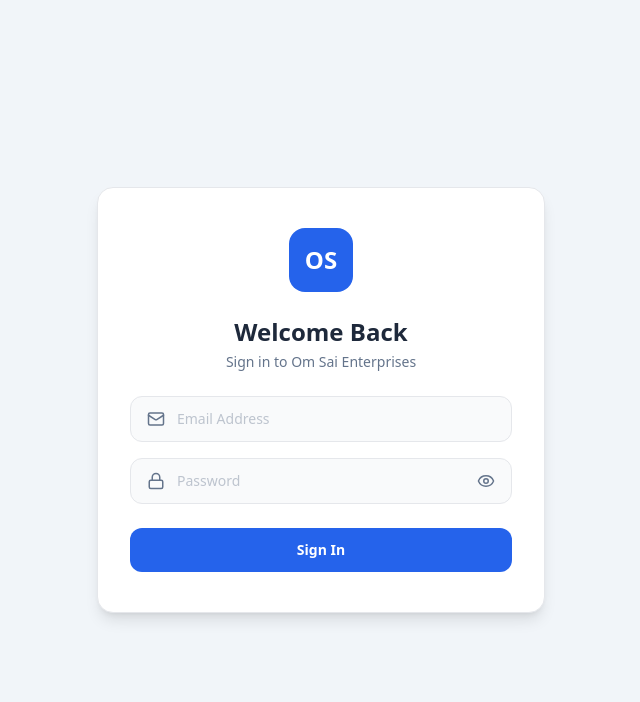
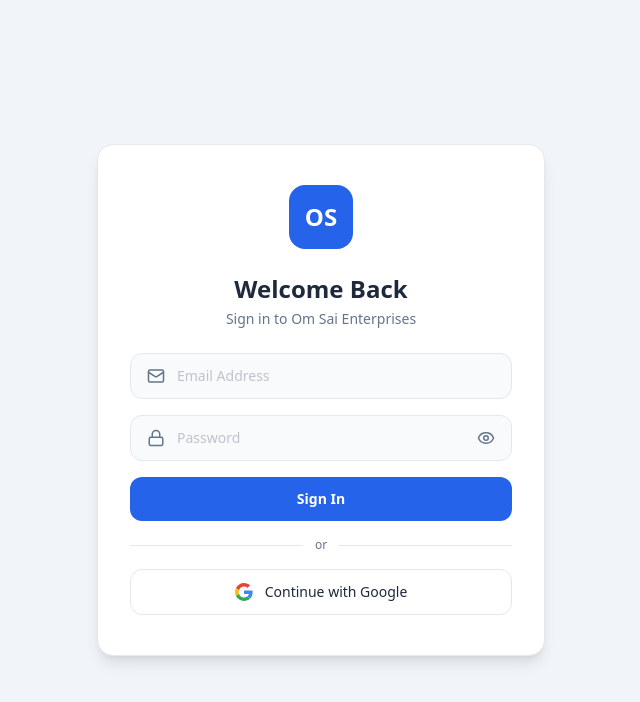
Before and after one commit to aasthak-collab/Stock-Manager-final, a Next.js app in the folder frontend/: page /login in a window 1280 px wide. Shown: the top 702 px of the page, without its empty margins (319-959 px from the left). Built offline with nearby package versions, Linux system fonts and the light colour scheme.

Commit message:
added google authentication

```diff
--- /dev/null
+++ b/frontend/app/api/auth/[...nextauth]/route.ts
@@ -0,0 +1,17 @@
+import NextAuth from "next-auth";
+import GoogleProvider from "next-auth/providers/google";
+
+const handler = NextAuth({
+  providers: [
+    GoogleProvider({
+      clientId: process.env.GOOGLE_CLIENT_ID!,
+      clientSecret: process.env.GOOGLE_CLIENT_SECRET!,
+    }),
+  ],
+  secret: process.env.NEXTAUTH_SECRET,
+  pages: {
+    signIn: "/login",
+  },
+});
+
+export { handler as GET, handler as POST };
--- a/frontend/app/layout.tsx
+++ b/frontend/app/layout.tsx
@@ -6,6 +6,7 @@
 import LanguageProvider from "./components/LanguageProvider";
 import AuthGuard from "./components/AuthGuard";
 import { usePathname } from "next/navigation";
+import { SessionProvider } from "next-auth/react";
 
 export default function RootLayout({
   children,
@@ -18,6 +19,7 @@
   return (
     <html lang="en">
       <body className="flex min-h-screen">
+        <SessionProvider>
           <LanguageProvider>
             <AuthGuard>
               {isLoginPage ? (
@@ -33,6 +35,7 @@
               )}
             </AuthGuard>
           </LanguageProvider>
+        </SessionProvider>
       </body>
     </html>
   );
--- a/frontend/app/login/page.tsx
+++ b/frontend/app/login/page.tsx
@@ -4,6 +4,7 @@
 import { useRouter } from "next/navigation";
 import { Mail, Lock, Eye, EyeOff } from "lucide-react";
 import api from "../../libraries/axios";
+import { signIn } from "next-auth/react";
 
 export default function LoginPage() {
   const router = useRouter();
@@ -26,6 +27,10 @@
     } finally {
       setLoading(false);
     }
+  };
+
+  const handleGoogleLogin = async () => {
+    await signIn("google", { callbackUrl: "/" });
   };
 
   const handleKeyDown = (e: React.KeyboardEvent) => {
@@ -81,9 +86,28 @@
           <button
             onClick={handleLogin}
             disabled={loading}
-            className="w-full bg-primary text-white py-3 rounded-xl text-sm font-semibold hover:bg-secondary transition-colors mt-2 disabled:opacity-50"
+            className="w-full bg-primary text-white py-3 rounded-xl text-sm font-semibold hover:bg-secondary transition-colors disabled:opacity-50"
           >
             {loading ? "Signing in..." : "Sign In"}
+          </button>
+
+          <div className="flex items-center gap-3">
+            <div className="flex-1 h-px bg-gray-200" />
+            <p className="text-soft text-xs">or</p>
+            <div className="flex-1 h-px bg-gray-200" />
+          </div>
+
+          <button
+            onClick={handleGoogleLogin}
+            className="w-full flex items-center justify-center gap-3 border border-gray-200 text-beige py-3 rounded-xl text-sm font-medium hover:bg-gray-50 transition-colors"
+          >
+            <svg width="18" height="18" viewBox="0 0 48 48">
+              <path fill="#EA4335" d="M24 9.5c3.54 0 6.71 1.22 9.21 3.6l6.85-6.85C35.9 2.38 30.47 0 24 0 14.62 0 6.51 5.38 2.56 13.22l7.98 6.19C12.43 13.72 17.74 9.5 24 9.5z"/>
+              <path fill="#4285F4" d="M46.98 24.55c0-1.57-.15-3.09-.38-4.55H24v9.02h12.94c-.58 2.96-2.26 5.48-4.78 7.18l7.73 6c4.51-4.18 7.09-10.36 7.09-17.65z"/>
+              <path fill="#FBBC05" d="M10.53 28.59c-.48-1.45-.76-2.99-.76-4.59s.27-3.14.76-4.59l-7.98-6.19C.92 16.46 0 20.12 0 24c0 3.88.92 7.54 2.56 10.78l7.97-6.19z"/>
+              <path fill="#34A853" d="M24 48c6.48 0 11.93-2.13 15.89-5.81l-7.73-6c-2.15 1.45-4.92 2.3-8.16 2.3-6.26 0-11.57-4.22-13.47-9.91l-7.98 6.19C6.51 42.62 14.62 48 24 48z"/>
+            </svg>
+            Continue with Google
           </button>
         </div>
       </div>
--- a/frontend/package.json
+++ b/frontend/package.json
@@ -15,6 +15,7 @@
     "jspdf": "^4.2.1",
     "lucide-react": "^1.28.0",
     "next": "16.2.9",
+    "next-auth": "^4.24.15",
     "next-i18next": "^16.0.7",
     "react": "19.2.4",
     "react-dom": "19.2.4",
```
Also changed, not shown: 1 other file (tests, documents, lock files or other folders). Lines whose indentation alone changed are shown as unchanged.
